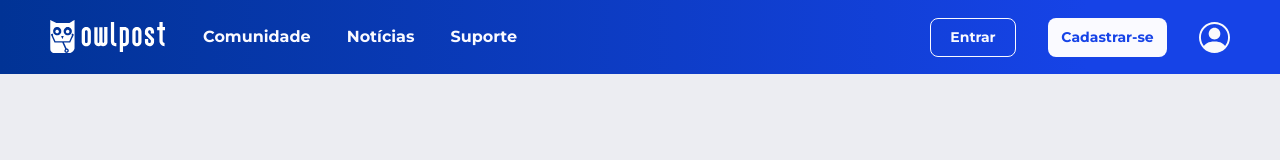
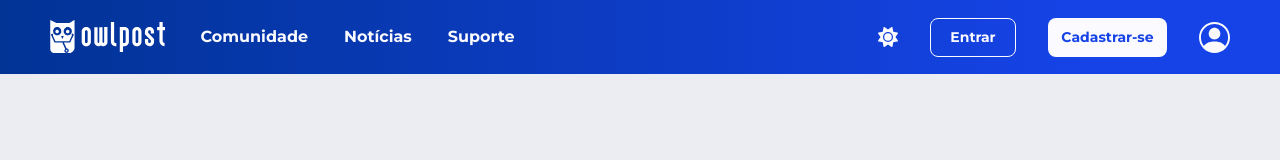
Before and after one commit to ricardo8santana/ProjetoOwlPost, a React (Vite) app: page /post-edit in a window 1280 px wide. Shown: the top 160 px of the page. Built offline with nearby package versions, Linux system fonts and the light colour scheme; what @uiw/react-md-editor would draw is missing.

Commit message:
Adicionando a função de trocar temas

```diff
--- a/src/Header/Navbar.css
+++ b/src/Header/Navbar.css
@@ -51,6 +51,8 @@
 
 .auth-buttons {
   display: flex;
+  align-items: center;
+
   gap: 32px;
   margin-right: 30px;
 }
--- a/src/Header/Navbar.jsx
+++ b/src/Header/Navbar.jsx
@@ -3,6 +3,7 @@ import './Navbar.css'; // Importando o arquivo CSS
 import Logo from '../assets/images/Group.svg';
 import Profile from '../assets/images/Profile.svg';
 import NomeLogo from '../assets/images/NameLogo.svg';
+import DarkModeToggle from '../components/DarkModeToggle';
 
 
 const Navbar = () => {
@@ -25,6 +26,7 @@ const Navbar = () => {
         <li className="nav-link">Suporte</li>
       </div>
       <div className="auth-buttons">
+        <DarkModeToggle/>
         <button className="sign sign-in-button">Entrar</button>
         <button className="sign sign-up-button">Cadastrar-se</button>
         <img
--- /dev/null
+++ b/src/components/DarkModeToggle.css
@@ -0,0 +1,10 @@
+.theme-toggle {
+    width: 20px;
+    height: 20px;
+}
+
+.theme-toggle svg {
+    width: 100%;
+    height: 100%;
+    color: var(--color-neutral-0);
+}
--- /dev/null
+++ b/src/components/DarkModeToggle.jsx
@@ -0,0 +1,36 @@
+import { faMoon, faSun } from "@fortawesome/free-solid-svg-icons";
+import { FontAwesomeIcon } from "@fortawesome/react-fontawesome";
+import { useEffect, useState } from "react";
+
+import './DarkModeToggle.css'
+
+const DarkModeToggle = () => {
+    const [isDark, setIsDark] = useState(false);
+
+    useEffect(() => {
+        const mediaQuery = window.matchMedia("(prefers-color-scheme: dark)");
+        setIsDark(mediaQuery.matches);
+    }, []);
+
+    useEffect(() => {
+        if (isDark) {
+            document.body.classList.add('dark-mode');
+        }
+        else {
+            document.body.classList.remove('dark-mode');
+        }
+
+    }, [isDark]);
+
+    const toggleTheme = () => {
+        setIsDark(!isDark);
+    }
+
+    return(
+        <div className="theme-toggle" onClick={toggleTheme}>
+            <FontAwesomeIcon icon={isDark ? faMoon : faSun} />
+        </div>
+    )
+};
+
+export default DarkModeToggle;
--- a/src/index.css
+++ b/src/index.css
@@ -1,5 +1,5 @@
 @import url('https://fonts.googleapis.com/css2?family=Montserrat:ital,wght@0,100..900;1,100..900&family=Noto+Sans+Mono:wght@100..900&display=swap');
-@import url(./styles/colors.css);
+@import url('./styles/colors.css');
 
 :root {
   font-synthesis: none;
--- a/src/styles/colors.css
+++ b/src/styles/colors.css
@@ -8,7 +8,7 @@
     `@import url('./exemplo/color-palette.css`);
 */
 
-:root {
+body {
     color-scheme: light dark;
 
     --color-bg-body:        #ecedf2;
@@ -38,8 +38,8 @@
     --color-neutral-8: #161a1a;
 }
 
-@media (prefers-color-scheme: dark) {
-    :root {
+/* @media (prefers-color-scheme: dark) { */
+    body.dark-mode {
         --color-bg-body:        #1A1D1E;
         --color-bg-main:        #141718;
         --color-bg-alt:         #272A2C;
@@ -54,7 +54,7 @@
         --color-main-dark:      #013395;
         --color-main-darker:    #001126;
     }
-}
+/* } */
 
 /* https://coolors.co/fafaff-ecedf2-d8dae1-b3b6bd-787d82-42474a-272a2c-1a1d1e-141718 */
 /* https://coolors.co/f2f2ff-b6b9ff-7684fe-3956f7-1643e7-073cc8-013395-00245c-001126 */
```
